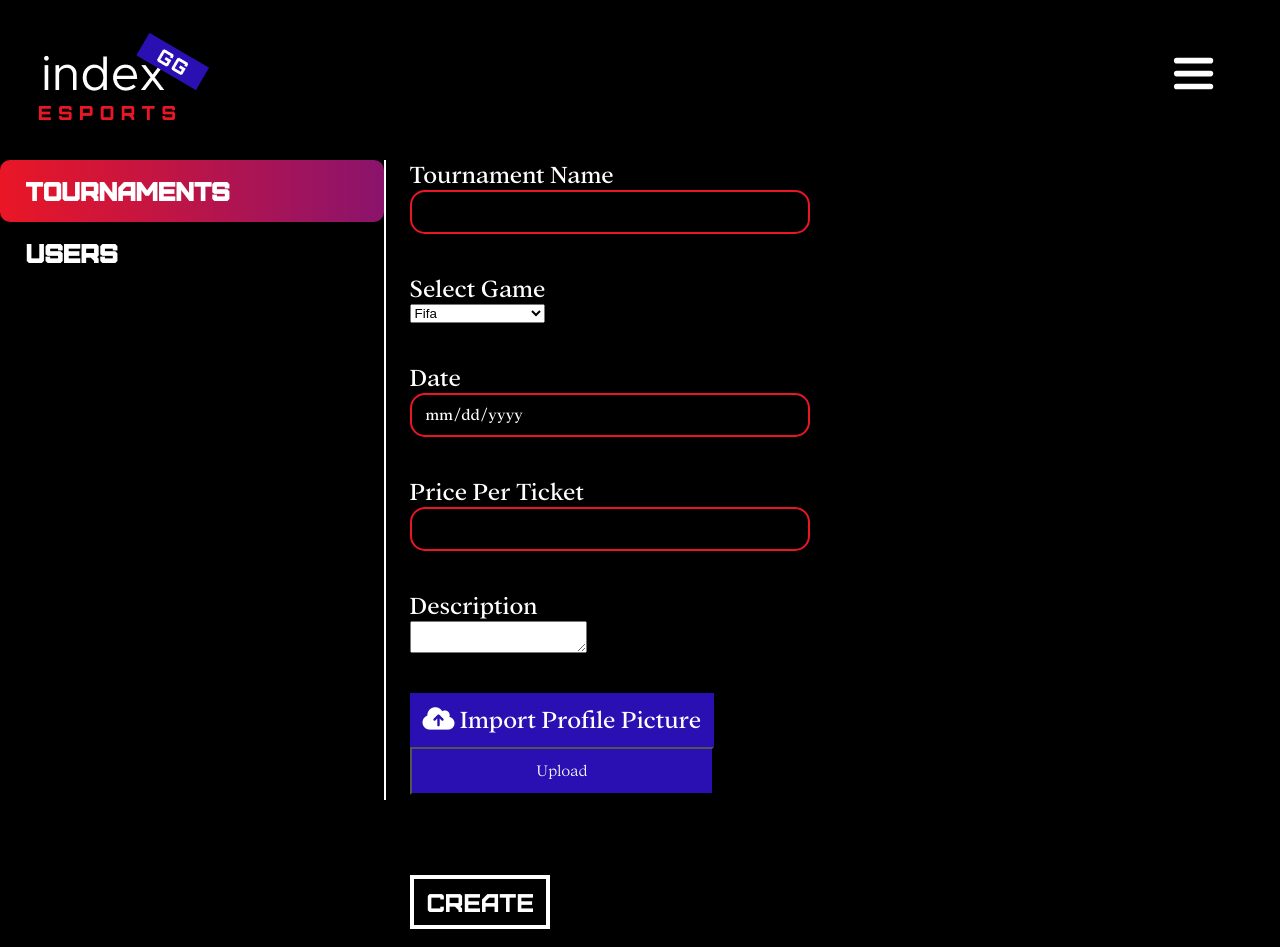
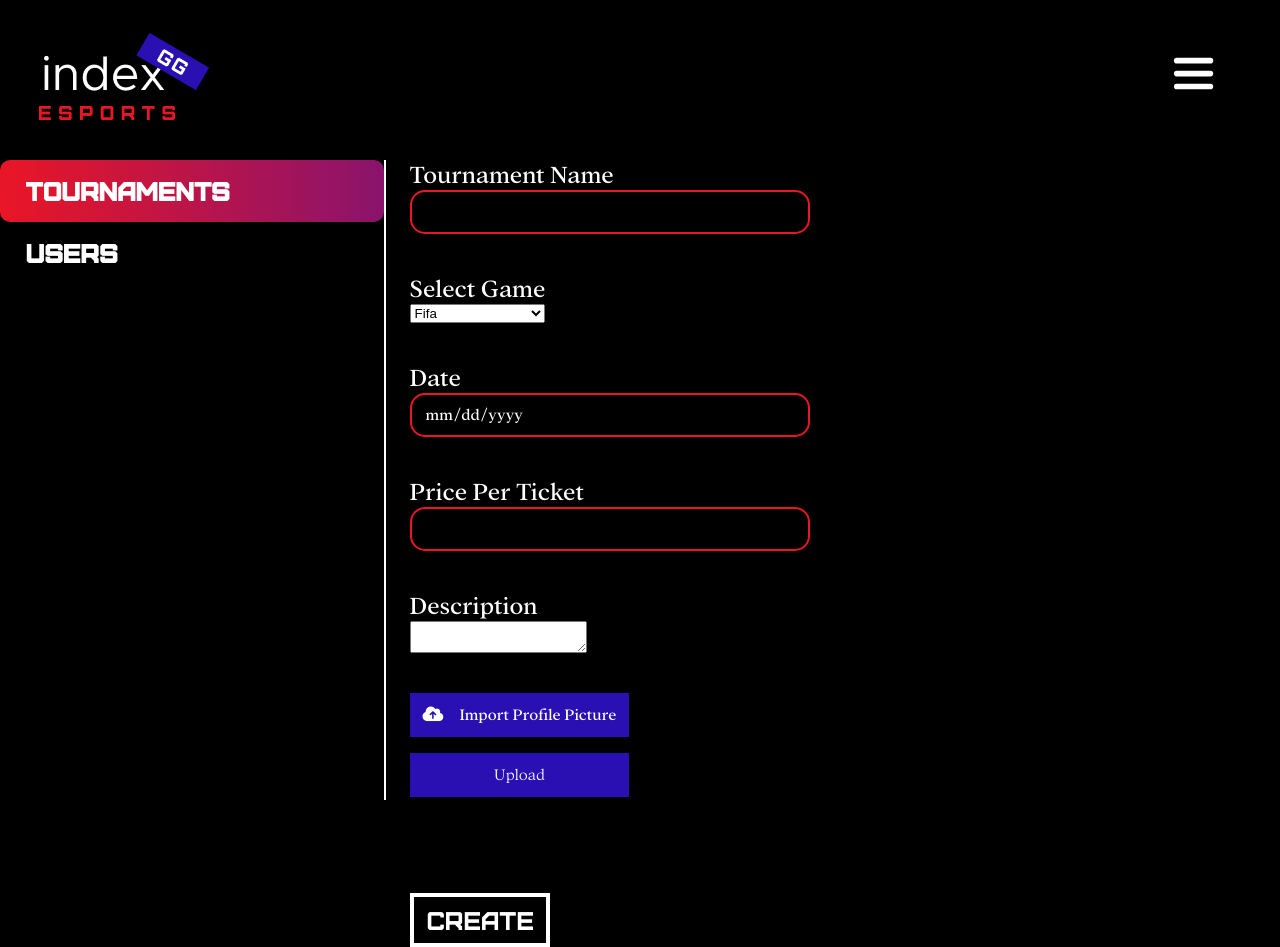
Before and after one commit to PhantasyCodes/indexg, a React (Vite) app: page /admin in a window 1280 px wide. Built offline with nearby package versions, Linux system fonts and the light colour scheme.

Commit message:
More updates

```diff
--- a/src/components/ImageUploadForm.css
+++ b/src/components/ImageUploadForm.css
@@ -10,6 +10,8 @@ input[type="file"] {
     padding: 1.5vh 1vw;
     background-color: #2A10B3;
     cursor: pointer;
+    margin-bottom: 2vh;
+    border: none;
 }
 
 .slider {
--- a/src/components/ImageUploadForm.jsx
+++ b/src/components/ImageUploadForm.jsx
@@ -31,8 +31,8 @@ function ImageUploadForm(props) {
 
   return (
     <div>
-        <motion.label whileHover={{scale:1.1, transition:{duration:0.2}}} htmlFor="file-upload" className="custom-file-upload">
-            <i className="fa fa-cloud-upload"></i> Import Profile Picture
+        <motion.label whileHover={{scale:1.1, transition:{duration:0.2}}} htmlFor="file-upload" style={{fontSize: '1.3vw'}} className="custom-file-upload">
+            <i style={{marginRight: '1vw'}} className="fa fa-cloud-upload"></i> Import Profile Picture
         </motion.label>
         {selectedImage && (
             <input
```
